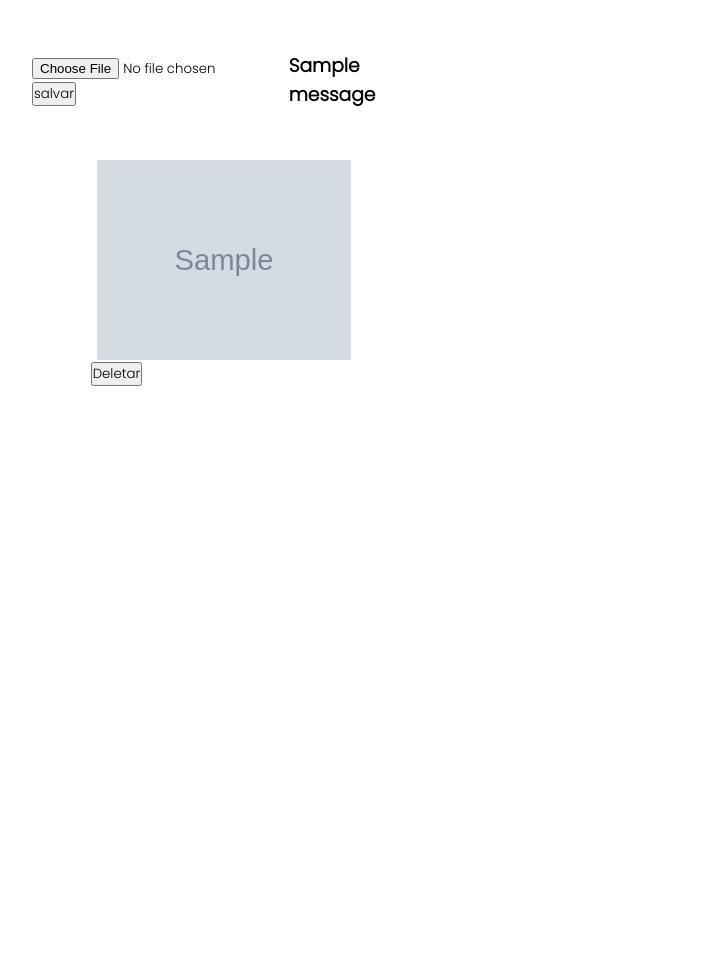
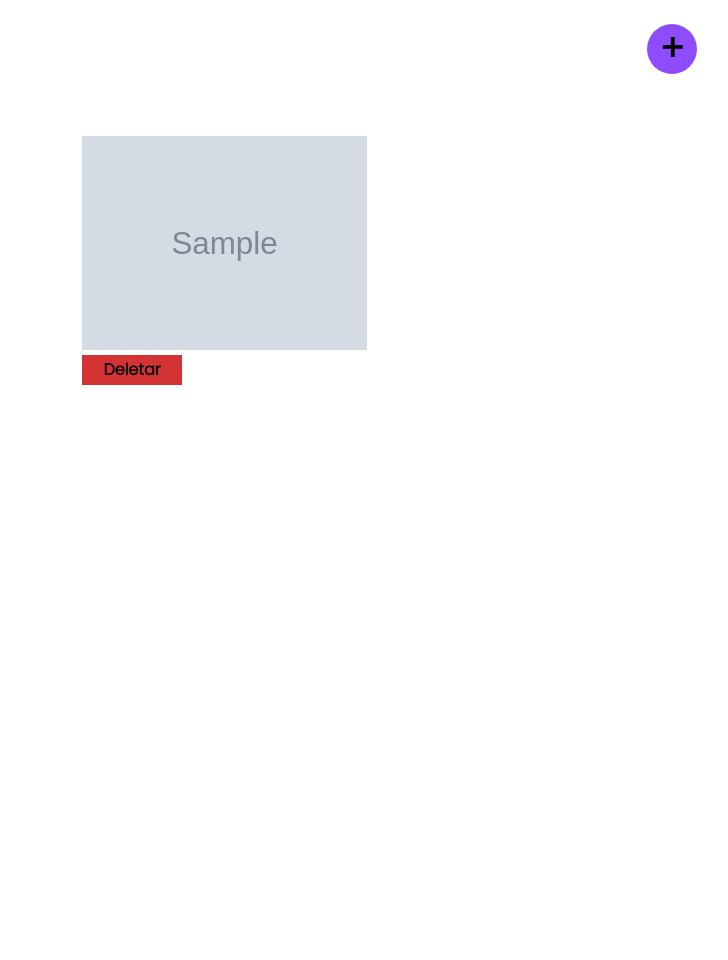
Before and after one commit to Skaylan/cadastro_de_imagens, a Flask app: page /user in a window 1280 px wide. Shown: the part 70-1030 px from the top of the page, without its empty margins (416-1144 px from the left). After the commit the page ends 455 px from the top, so only its background shows below. Run offline with Flask 2, Linux system fonts and the light colour scheme; the visitor is signed in with stand-in values (Sample User, id 1); tables that the repository leaves empty hold one stand-in row (values such as "Sample post"); grey boxes marked "Sample" are stand-in pictures; one stand-in notice (Sample message) is shown.

Commit message:
user page changes

```diff
--- a/app/controllers/routes.py
+++ b/app/controllers/routes.py
@@ -109,7 +109,7 @@ def upload():
             image = Images(image.filename, session['id'])
             db.session.add(image)
             db.session.commit()
-            flash('Imagem Salva com sucesso!')
+            # flash('Imagem Salva com sucesso!')
         return redirect(url_for('user'))
 
 @app.route('/delete_image', methods=['GET', 'POST'])
--- a/app/models/conn.py
+++ b/app/models/conn.py
@@ -1,4 +1,3 @@
-from logging import NullHandler
 from app import app
 from flask_sqlalchemy import SQLAlchemy
 from datetime import datetime
--- a/app/static/css/user.css
+++ b/app/static/css/user.css
@@ -2,62 +2,116 @@
     padding: 0;
     margin: 0;
     box-sizing: border-box;
-    overflow: hidden;
 }
 
+body{
+    overflow-x: hidden;
+}
 
 .main {
     display: flex;
+    align-items: center;
+    justify-content: center;
 }
 
 .upload{
     display: flex;
     width: 100vw;
-    height: 20vh;
-    /* background-color: red; */
-    align-items: flex-end;
-    justify-content: center;
-}
-
-.content {
-    display: flex;
-    justify-content: center;
-    width: 100vw;
-    height: 100vh;
-    /* background-color: green; */
+    height: 10vh;
+    align-items: center;
+    justify-content: space-between;
 }
 
 .box{
     display: flex;
     width: 30vw;
     height: 20vh;
-    /* background-color: blue; */
     margin-top: 1rem;
     align-items: center;
     justify-content: center;
 
 }
 
+.box input[type='file']{
+    display: none;
+}
+
+.label{
+    display: flex;
+    margin-top: 1px;
+    align-items: center;
+    justify-content: center;
+    padding: 10px 5px;
+    width: 50px;
+    height: 50px;
+    font-size: 1.5rem;
+    font-weight: bold;
+    background: #8f4cfc;
+    cursor: pointer;
+    border-radius: 50%;
+
+}
+
+.label:hover{
+    transition: .5s ease;
+    background: #6f1ef3;
+    color: #fff;
+}
+
+.content {
+    margin-top: 2rem;
+    display: flex;
+    justify-content: center;
+    margin-left: .5rem;
+    gap: 1rem;
+    width: 100vw;
+    height: 100vh;
+    flex-wrap: wrap;
+}
+
 .image-box{
     display: flex;
     flex-direction: column;
+    width: 300px;
 }
 
 .img{
     display: flex;
+    flex-direction: column;
     justify-content: space-around;
+    width: 95%;
+    margin-top: 1.5rem;
 }
+
 .img img{
-    width: 95%;
-    height: 200px;
     object-fit: cover;
+    height: 100%;
 }
 
 
 .delete-image{
     width: 100px;
-    height: 20px;
+    height: 30px;
 }
+
+#deletar{
+    font-size: 1rem;
+    font-weight: bold;
+    margin-top: .3rem;
+    width: 100px;
+    height: 30px;
+    border: none;
+    background: #d33333;
+    cursor: pointer;
+}
+
+#deletar:hover{
+    transition: .5s ease;
+    background: #d31c1c;
+}
+
+
+
 
 /* .aside {
     display: none;
--- a/app/templates/user.html
+++ b/app/templates/user.html
@@ -12,19 +12,12 @@
     <main>
 
         <section class="upload">
-
+            <div></div>
             <div class="box">
                 <form action="/upload" method="POST" enctype="multipart/form-data">
-                    <input type="file" name="image" id="image">
-                    <input type="submit" value="salvar">
+                    <label for="image"><div class="label"><h1>+</h1></div></label>
+                    <input type="file" name="image" id="image" onchange="this.form.submit()">
                 </form>
-                {% with message = get_flashed_messages() %}
-                    {% if message %}
-                        {% for msg in message %}
-                        <h3>{{ msg }}</h3>
-                        {% endfor %}
-                    {% endif %}
-                {% endwith %}
             </div>
 
         </section>
@@ -34,12 +27,12 @@
                 <div class="image-box">
                     <div class="img">
                         <img src='static/images/uploads/{{ img.file_name }}' alt={{ img.file_name }}>
-                    </div>
-                    <div class="actions">
-                        <form action="/delete_image" method="POST">
-                            <input type="hidden" name="image" value="{{ img.id }}" name="deletar">
-                            <button id="deletar">Deletar</button>
-                        </form>
+                        <div class="actions">
+                            <form action="/delete_image" method="POST">
+                                <input type="hidden" name="image" value="{{ img.id }}" name="deletar">
+                                <button id="deletar">Deletar</button>
+                            </form>
+                        </div>
                     </div>
                 </div>
             {% endfor %}
```
Also changed, not shown: app/static/scripts/user.js (+7 -7 lines).
